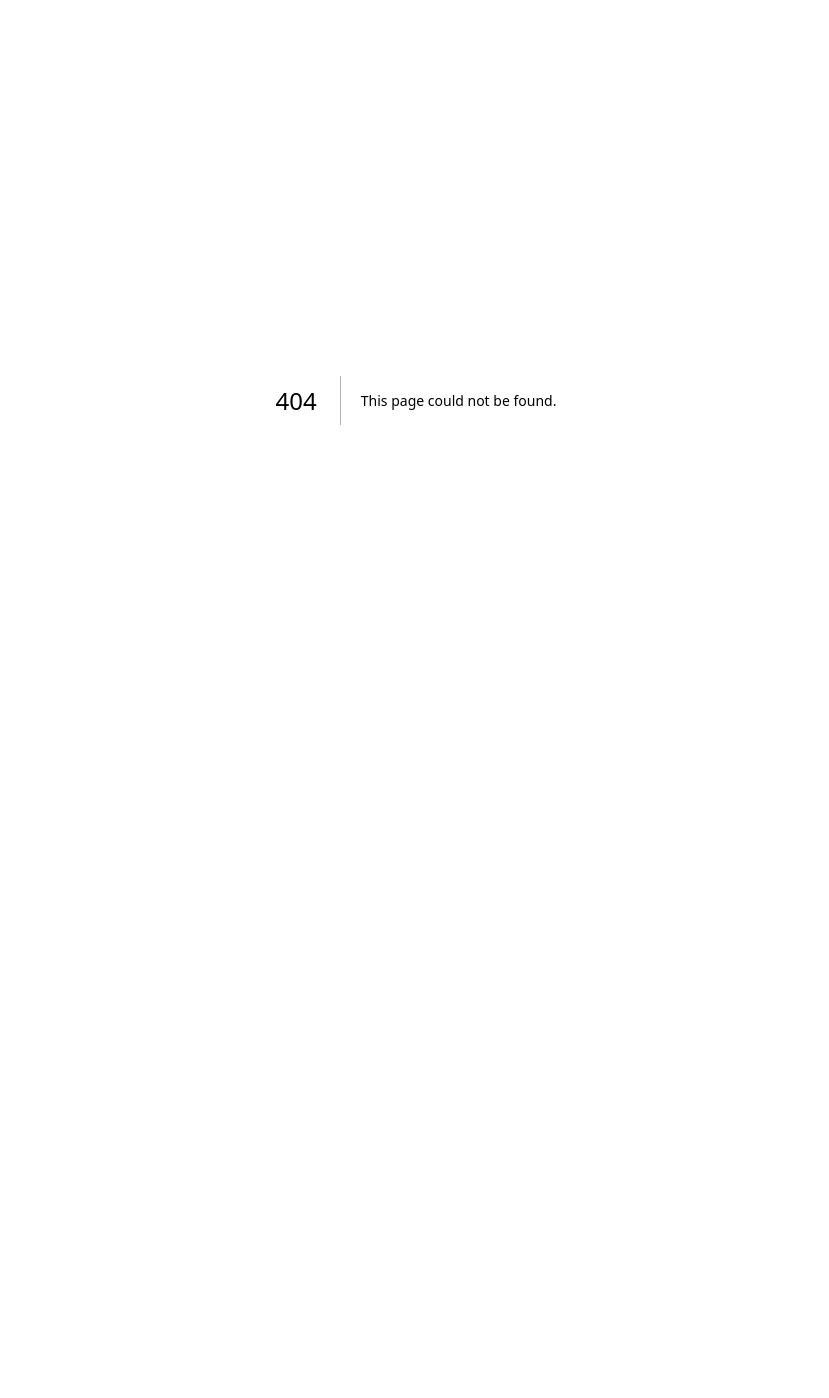
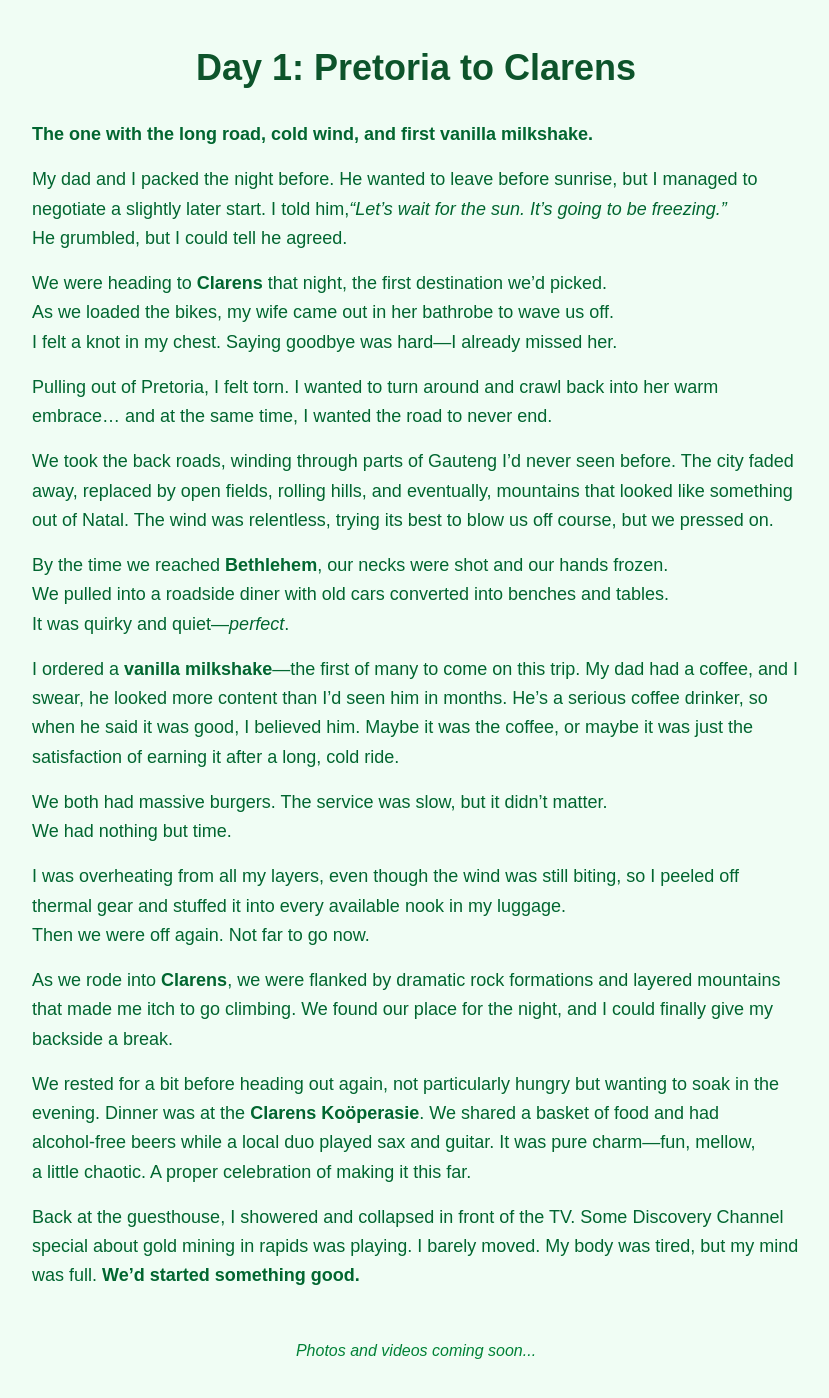
Before and after one commit to RooiHond/quiet-build-trip, a Next.js app: page /day1 in a window 1280 px wide. Before the commit this address had no page. Shown: the top 1398 px of the page, without its empty margins (224-1053 px from the left). Before the commit the page ends 800 px from the top, so only its background shows below. Built offline with nearby package versions, Linux system fonts and the light colour scheme.

Commit message:
git add . git commit -m "day 2 of work baby" git push

```diff
--- /dev/null
+++ b/src/app/day1/page.js
@@ -0,0 +1,74 @@
+export default function Day1() {
+  return (
+    <main className="flex min-h-screen flex-col items-center bg-green-50 py-12 px-4 sm:px-6 lg:px-8">
+      <div className="w-full max-w-3xl">
+        <h1 className="text-4xl font-bold text-green-900 text-center mb-8">
+          Day 1: Pretoria to Clarens
+        </h1>
+        <div className="mt-4 text-lg text-green-800 leading-relaxed prose prose-lg space-y-4 text-pretty">
+          <p>
+            <strong>The one with the long road, cold wind, and first vanilla milkshake.</strong>
+          </p>
+          <p>
+            My dad and I packed the night before. He wanted to leave before sunrise,
+            but I managed to negotiate a slightly later start. I told him,
+            <em>“Let’s wait for the sun. It’s going to be freezing.” </em> <br />
+            He grumbled, but I could tell he agreed.
+          </p>
+          <p>
+            We were heading to <strong>Clarens</strong> that night, the first destination we’d picked.<br />
+            As we loaded the bikes, my wife came out in her bathrobe to wave us off. <br />
+            I felt a knot in my chest. Saying goodbye was hard—I already missed her.<br />
+          </p>
+          <p>
+            Pulling out of Pretoria, I felt torn. I wanted to turn around and crawl back into her warm embrace…
+            and at the same time, I wanted the road to never end.
+          </p>
+          <p>
+            We took the back roads, winding through parts of Gauteng I’d never seen before.
+            The city faded away, replaced by open fields, rolling hills, and eventually, mountains
+            that looked like something out of Natal. The wind was relentless, trying its best to blow us off course,
+            but we pressed on.
+          </p>
+          <p>
+            By the time we reached <strong>Bethlehem</strong>, our necks were shot and our hands frozen. <br />
+            We pulled into a roadside diner with old cars converted into benches and tables. <br />
+            It was quirky and quiet—<em>perfect</em>.
+          </p>
+          <p>
+            I ordered a <strong>vanilla milkshake</strong>—the first of many to come on this trip.
+            My dad had a coffee, and I swear, he looked more content than I’d seen him in months.
+            He’s a serious coffee drinker, so when he said it was good, I believed him.
+            Maybe it was the coffee, or maybe it was just the satisfaction of earning it after a long, cold ride.
+          </p>
+          <p>
+            We both had massive burgers. The service was slow, but it didn’t matter.<br /> We had nothing but&nbsp;time.
+          </p>
+          <p>
+            I was overheating from all my layers, even though the wind was still biting,
+            so I peeled off thermal gear and stuffed it into every available nook in my luggage. <br />
+            Then we were off again. Not far to go now.
+          </p>
+          <p>
+            As we rode into <strong>Clarens</strong>, we were flanked by dramatic rock formations and layered mountains
+            that made me itch to go climbing. We found our place for the night, and I could finally give my backside a&nbsp;break.
+          </p>
+          <p>
+            We rested for a bit before heading out again, not particularly hungry but wanting to soak in the evening.
+            Dinner was at the <strong>Clarens Koöperasie</strong>. We shared a basket of food and had <br />alcohol-free beers
+            while a local duo played sax and guitar. It was pure charm—fun, mellow, <br />a little chaotic.
+            A proper celebration of making it this far.
+          </p>
+          <p>
+            Back at the guesthouse, I showered and collapsed in front of the TV.
+            Some Discovery Channel special about gold mining in rapids was playing. I barely moved.
+            My body was tired, but my mind was full. <strong>We’d started something good.</strong>
+          </p>
+        </div>
+        <div className="mt-12 text-center">
+          <p className="text-green-700 italic">Photos and videos coming soon...</p>
+        </div>
+      </div>
+    </main>
+  );
+}
--- a/src/app/page.js
+++ b/src/app/page.js
@@ -1,103 +1,10 @@
-import Image from "next/image";
-
 export default function Home() {
   return (
-    <div className="grid grid-rows-[20px_1fr_20px] items-center justify-items-center min-h-screen p-8 pb-20 gap-16 sm:p-20 font-[family-name:var(--font-geist-sans)]">
-      <main className="flex flex-col gap-[32px] row-start-2 items-center sm:items-start">
-        <Image
-          className="dark:invert"
-          src="/next.svg"
-          alt="Next.js logo"
-          width={180}
-          height={38}
-          priority
-        />
-        <ol className="list-inside list-decimal text-sm/6 text-center sm:text-left font-[family-name:var(--font-geist-mono)]">
-          <li className="mb-2 tracking-[-.01em]">
-            Get started by editing{" "}
-            <code className="bg-black/[.05] dark:bg-white/[.06] px-1 py-0.5 rounded font-[family-name:var(--font-geist-mono)] font-semibold">
-              src/app/page.js
-            </code>
-            .
-          </li>
-          <li className="tracking-[-.01em]">
-            Save and see your changes instantly.
-          </li>
-        </ol>
-
-        <div className="flex gap-4 items-center flex-col sm:flex-row">
-          <a
-            className="rounded-full border border-solid border-transparent transition-colors flex items-center justify-center bg-foreground text-background gap-2 hover:bg-[#383838] dark:hover:bg-[#ccc] font-medium text-sm sm:text-base h-10 sm:h-12 px-4 sm:px-5 sm:w-auto"
-            href="https://vercel.com/new?utm_source=create-next-app&utm_medium=appdir-template-tw&utm_campaign=create-next-app"
-            target="_blank"
-            rel="noopener noreferrer"
-          >
-            <Image
-              className="dark:invert"
-              src="/vercel.svg"
-              alt="Vercel logomark"
-              width={20}
-              height={20}
-            />
-            Deploy now
-          </a>
-          <a
-            className="rounded-full border border-solid border-black/[.08] dark:border-white/[.145] transition-colors flex items-center justify-center hover:bg-[#f2f2f2] dark:hover:bg-[#1a1a1a] hover:border-transparent font-medium text-sm sm:text-base h-10 sm:h-12 px-4 sm:px-5 w-full sm:w-auto md:w-[158px]"
-            href="https://nextjs.org/docs?utm_source=create-next-app&utm_medium=appdir-template-tw&utm_campaign=create-next-app"
-            target="_blank"
-            rel="noopener noreferrer"
-          >
-            Read our docs
-          </a>
-        </div>
-      </main>
-      <footer className="row-start-3 flex gap-[24px] flex-wrap items-center justify-center">
-        <a
-          className="flex items-center gap-2 hover:underline hover:underline-offset-4"
-          href="https://nextjs.org/learn?utm_source=create-next-app&utm_medium=appdir-template-tw&utm_campaign=create-next-app"
-          target="_blank"
-          rel="noopener noreferrer"
-        >
-          <Image
-            aria-hidden
-            src="/file.svg"
-            alt="File icon"
-            width={16}
-            height={16}
-          />
-          Learn
-        </a>
-        <a
-          className="flex items-center gap-2 hover:underline hover:underline-offset-4"
-          href="https://vercel.com/templates?framework=next.js&utm_source=create-next-app&utm_medium=appdir-template-tw&utm_campaign=create-next-app"
-          target="_blank"
-          rel="noopener noreferrer"
-        >
-          <Image
-            aria-hidden
-            src="/window.svg"
-            alt="Window icon"
-            width={16}
-            height={16}
-          />
-          Examples
-        </a>
-        <a
-          className="flex items-center gap-2 hover:underline hover:underline-offset-4"
-          href="https://nextjs.org?utm_source=create-next-app&utm_medium=appdir-template-tw&utm_campaign=create-next-app"
-          target="_blank"
-          rel="noopener noreferrer"
-        >
-          <Image
-            aria-hidden
-            src="/globe.svg"
-            alt="Globe icon"
-            width={16}
-            height={16}
-          />
-          Go to nextjs.org →
-        </a>
-      </footer>
-    </div>
+    <main className="flex min-h-screen flex-col items-center justify-center bg-green-50">
+      <h1 className="text-4xl font-bold text-green-900">Quiet Build Trip</h1>
+      <p className="mt-4 text-lg text-green-800">
+        Exploring the open road with my father.
+      </p>
+    </main>
   );
 }
```
